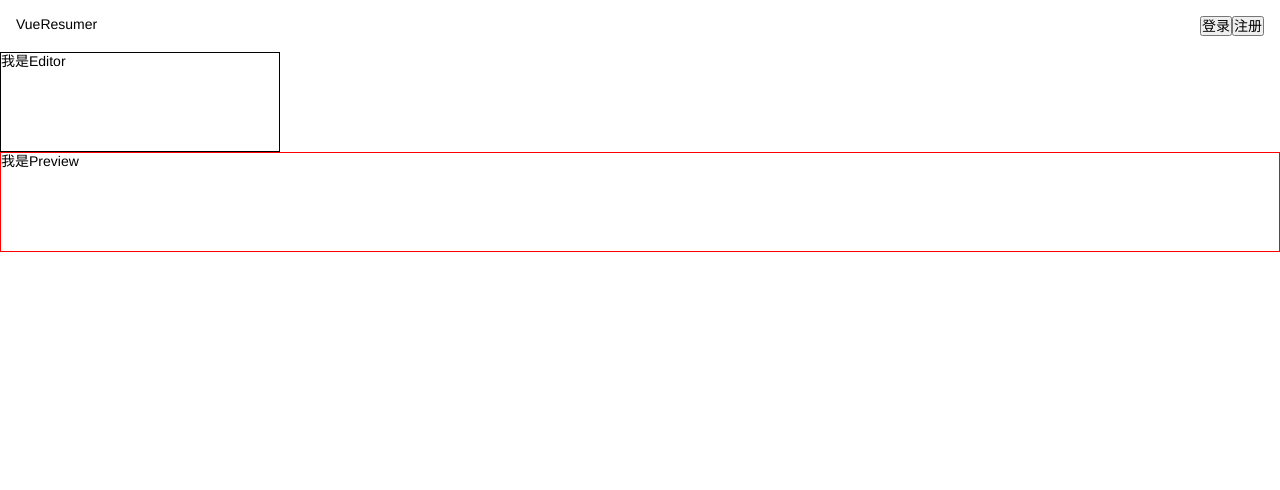
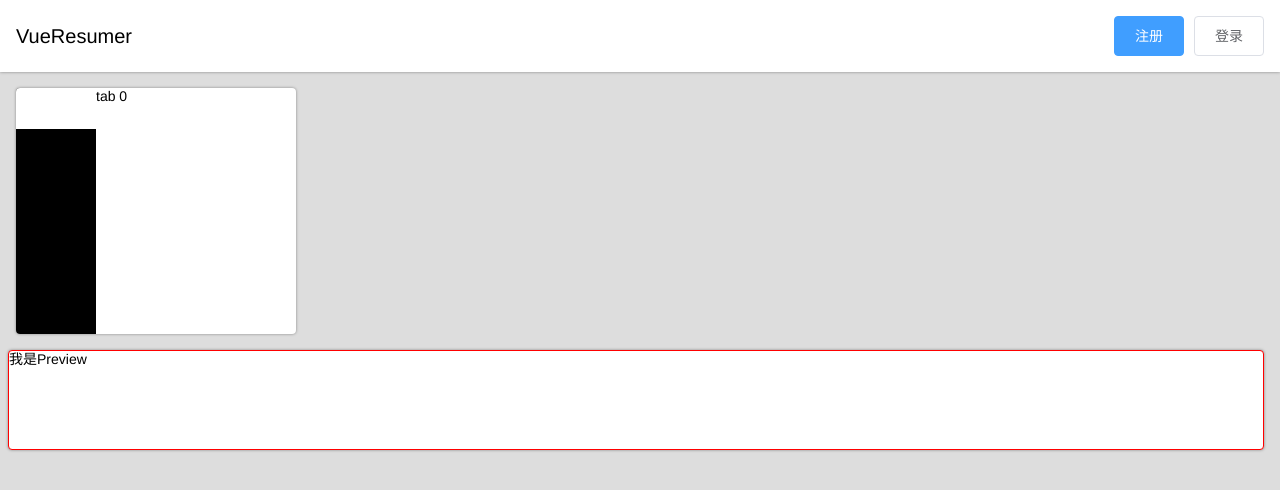
Before and after one commit to liqinan1994/vue-resume, a Vue app: page / in a window 1280 px wide. Shown: the top 490 px of the page. Built offline with nearby package versions, Linux system fonts and the light colour scheme.

Commit message:
实现Tab切换

```diff
--- a/index.html
+++ b/index.html
@@ -2,11 +2,12 @@
 <html>
   <head>
     <meta charset="utf-8">
-    <meta name="viewport" content="width=device-width,initial-scale=1.0">
+<!--     <meta name="viewport" content="width=device-width,initial-scale=1.0"> -->
     <title>vue-resume</title>
+    <script src="//at.alicdn.com/t/font_586741_oyo40wn443ivn29.js"></script>
   </head>
   <body>
-    <div id="app">wowo</div>
+    <div id="app"></div>
     <!-- built files will be auto injected -->
   </body>
 </html>
--- a/src/App.vue
+++ b/src/App.vue
@@ -30,18 +30,38 @@
   display: flex;
   flex-direction: column;
 }
-#topbar {
 
+.topbar {
+  position: relative;
+  z-index: 1;
+  box-shadow: 0 0 3px hsla(0,0,0,0.4)
 }
+.icon {
+  width: 1em; height: 1em;
+  vertical-align: -0.15em;
+  fill: currentColor;
+  overflow: hidden;
+}
+
 main {
-
   display: flex;
   flex: 1;
+  background: #ddd;
     >.editor {
     width: 20em;
+    margin: 16px 8px 16px 16px;
+    background: #fff;
+    box-shadow: 0 0 3px hsla(0,0,0,0.4);
+    border-radius: 4px;
+    overflow: hidden;
   }
   >.preview {
     flex: 1;
+    margin: 16px 16px 16px 8px;
+    background: #fff;
+    box-shadow: 0 0 3px hsla(0,0,0,0.4);
+    border-radius: 4px;
+    overflow: hidden;
   }
 }
 
--- a/src/components/Editor.vue
+++ b/src/components/Editor.vue
@@ -1,12 +1,67 @@
 <template>
 	<div id="Editor">
-		我是Editor
+		<nav>
+			<ol>
+				<li v-for="i in [0,1,2,3,4,5]"
+                    v-bind:class="{active:currentTab === i}"
+                    v-on:click="currentTab = i">
+					<svg class="icon">
+                       <use v-bind:xlink:href="`#icon-${icons[i]}`"></use>
+                    </svg>
+                </li>
+			</ol>
+		</nav>
+		<ol class="panels">
+			<li v-for="i in [0,1,2,3,4,5]"
+                v-bind:class="{active:currentTab === i}">
+                tab {{i}}
+			</li>
+		</ol>
+
 	</div>
 </template>
 
-<style>
+<script>
+	export default {
+		data(){
+			return {
+				currentTab: 0,
+				icons: ['cardid','work1','book','heart','jiangbei1','phone']
+			}
+		}
+	}
+</script>
+
+<style lang="scss">
 	#Editor {
-		border:1px solid black;
+		display: flex;
 		min-height: 100px;
+		> nav {
+			width: 80px;
+			background: #000;
+			> ol > li {
+				padding: 8px 0;
+				text-align: center;
+				> .icon {
+					width: 24px;
+					height: 24px;
+					fill: #fff;
+				}
+				&.active {
+					background: #fff;
+					> .icon {
+						fill: #000;
+					}
+				}
+		    }
+		}
+		> .panels {
+			> li {
+				display: none;
+				&.active {
+				   display: block;
+			    }
+			}
+		}
 	}
 </style>
--- a/src/components/Topbar.vue
+++ b/src/components/Topbar.vue
@@ -4,8 +4,8 @@
 		    VueResumer
 		</div>
 		<div class="actions">
-			<button>登录</button>
-			<button>注册</button>
+			<el-button type="primary">注册</el-button>
+			<el-button>登录</el-button>
 		</div>
 	</div>
 </template>
@@ -15,5 +15,7 @@
 	display: flex;
     justify-content: space-between;
     padding: 16px;
+    font-size: 20px;
+    align-items: center;
 }
 </style>
--- a/src/main.js
+++ b/src/main.js
@@ -5,6 +5,10 @@
 import 'normalize.css'
 import './assets/reset.scss'
 
+import ElementUI from 'element-ui';
+import 'element-ui/lib/theme-chalk/index.css';
+
+Vue.use(ElementUI);
 Vue.config.productionTip = false
 
 /* eslint-disable no-new */
```
